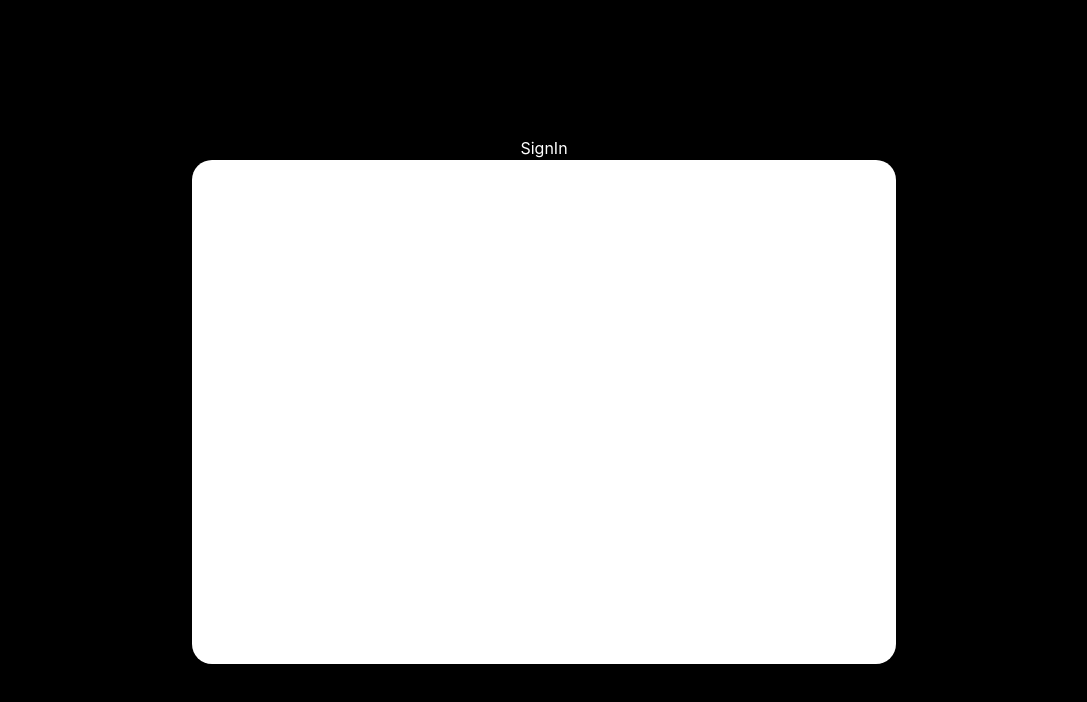
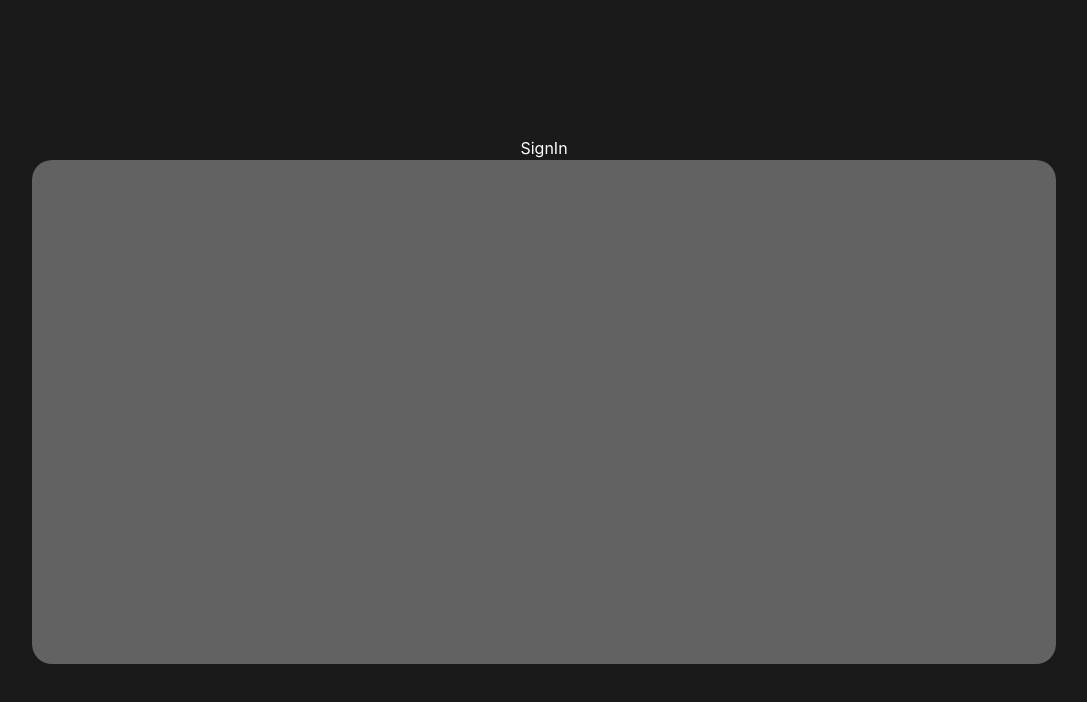
Before and after one commit to Alcyone47/Demo1, a React (Vite) app in the folder proffernet/: page /signin in a window 1280 px wide. Shown: the top 702 px of the page, without its empty margins (96-1183 px from the left). Built offline with nearby package versions, Linux system fonts and the light colour scheme.

Commit message:
added home page

```diff
--- a/proffernet/src/CSS/SignIn.css
+++ b/proffernet/src/CSS/SignIn.css
@@ -1,11 +1,28 @@
 body{
-    background-color: rgb(0, 0, 0);
+    background-color: rgb(26, 26, 26);
     color: rgb(255, 255, 255);
+    display: flex;
+    align-items: center;
+    justify-content: center;
 }
 
 .card{
-    background-color: white;
+    background-color: rgb(98, 98, 98);
     height: 55vh;
-    width: 80vh;
+    width: 75vw;
     border-radius: 20px;
+    display: flexbox;
+    justify-content: center;
+    align-items: center;
+    flex-direction: row;
 }
+
+.card__right{
+    width: 50%;
+}
+
+.card__right__img{
+    width: 100%;
+    height: auto;
+    overflow: hidden;
+}
--- a/proffernet/src/pages/SignIn.jsx
+++ b/proffernet/src/pages/SignIn.jsx
@@ -8,8 +8,13 @@ const SignIn = () => {
         <>
             <div>SignIn</div>
             <div className='card'>
-                <div className='top-switch'>
-                    <div className=''></div>
+                <div className='card__left'>
+
+                </div>
+                <div className='card__right'>
+                    <div className='card__right__img'>
+                        <img src='' alt="" />
+                    </div>
                 </div>
             </div>
         </>
```
Also changed, not shown: proffernet/src/assets/7652324.jpg (added).
